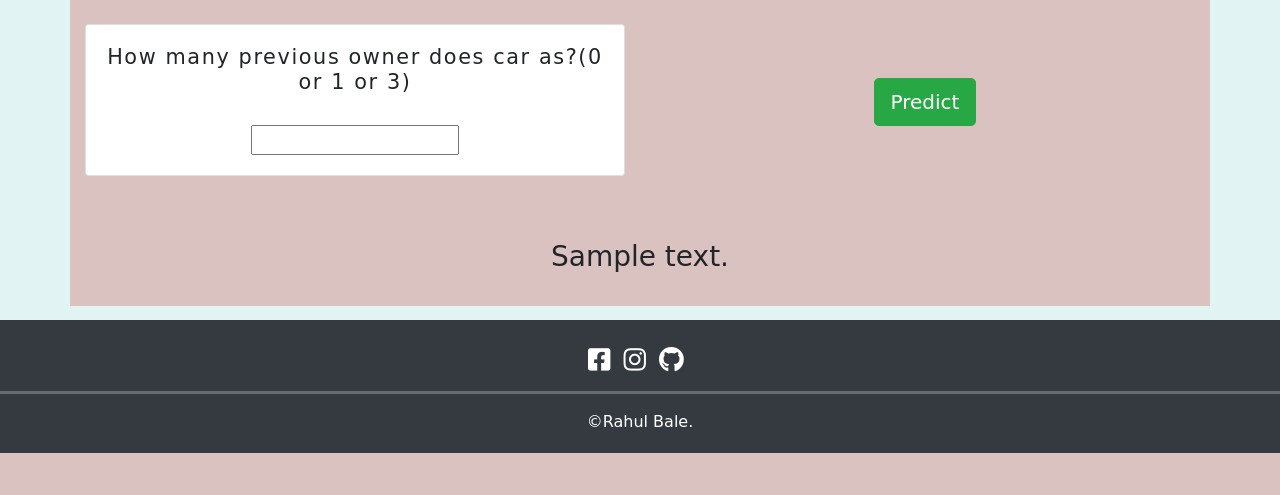
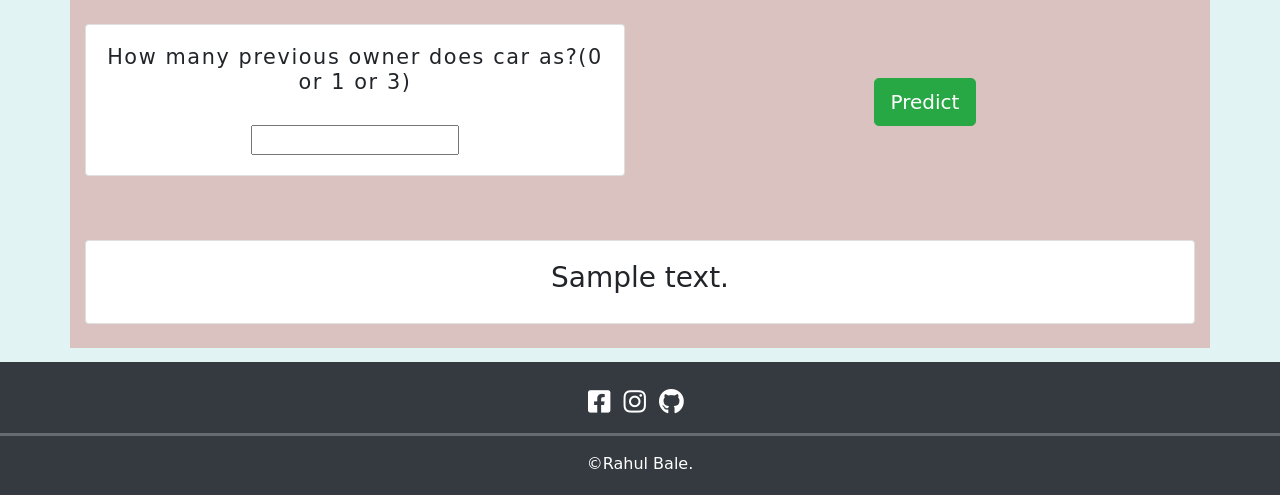
Before and after one commit to rahulbale/Car-Price-Prediction, a Flask app: template template/index.html in a window 1280 px wide. Shown: the part 679-1174 px from the top of the page. Before the commit the page ends 1132 px from the top, so only its background shows below. Run offline with Flask 2, Linux system fonts and the light colour scheme; the template is opened without the code that fills it: most values are stand-ins (such as "Sample title", 1, 10 or a date in 2020); parts of the project's set-up code (start-up, migrations or seed data) failed here and were passed over.

Commit message:
Update index.html

```diff
--- a/template/index.html
+++ b/template/index.html
@@ -137,8 +137,15 @@
 
         <br>
         <br>
-        <h3>{{ prediction_text }}</h3>
-
+        <div class="row">
+            <div class="col">
+                <div class="card">
+                    <div class="card-body">
+                        <h3>{{ prediction_text }}</h3>
+                    </div>
+                </div>
+            </div>
+        </div>
         <br>
 
     </div>
```
